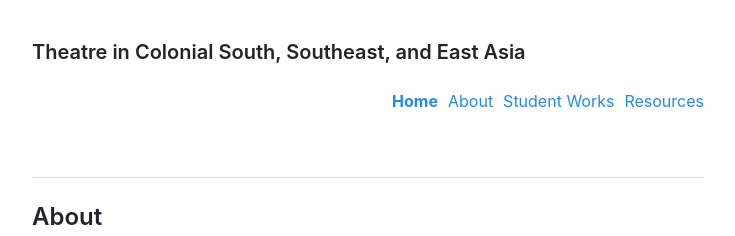
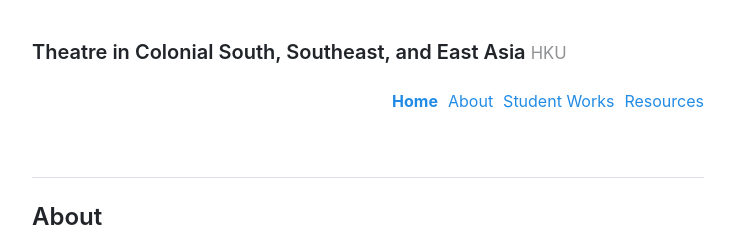
Before and after one commit to colonialasiantheatre/colonialasiantheatre.github.io, a Jekyll site: the page built from index.md, in a window 1280 px wide. Shown: the top 236 px of the page, without its empty margins (272-1007 px from the left). Built offline with Jekyll 4.4.1, drawn with Linux system fonts in a browser that asks for light colours.

Commit message:
Update _config.yml

```diff
--- a/_config.yml
+++ b/_config.yml
@@ -1,6 +1,6 @@
 # Setup
 title: Theatre in Colonial South, Southeast, and East Asia
-tagline: ""
+tagline: HKU
 url: ""
 paginate: 1
 baseurl: ""
```
